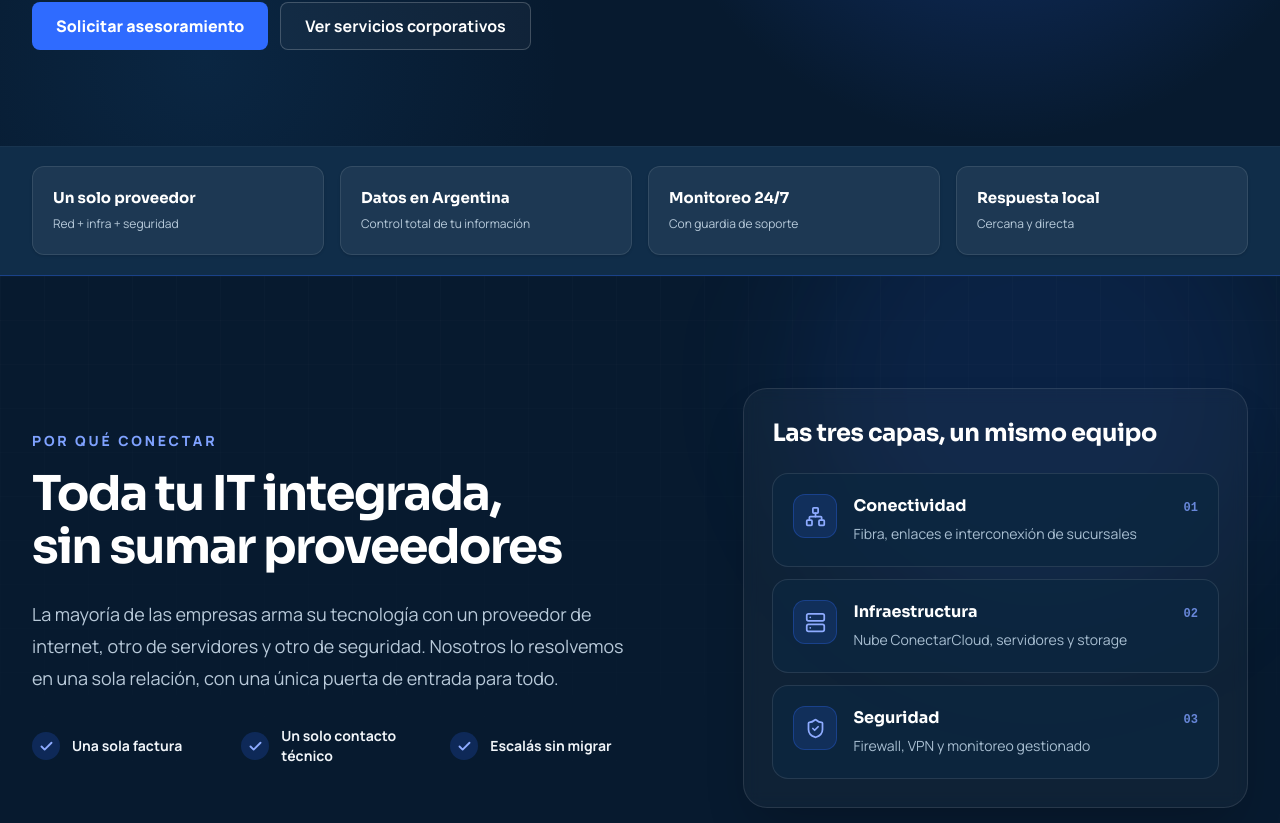
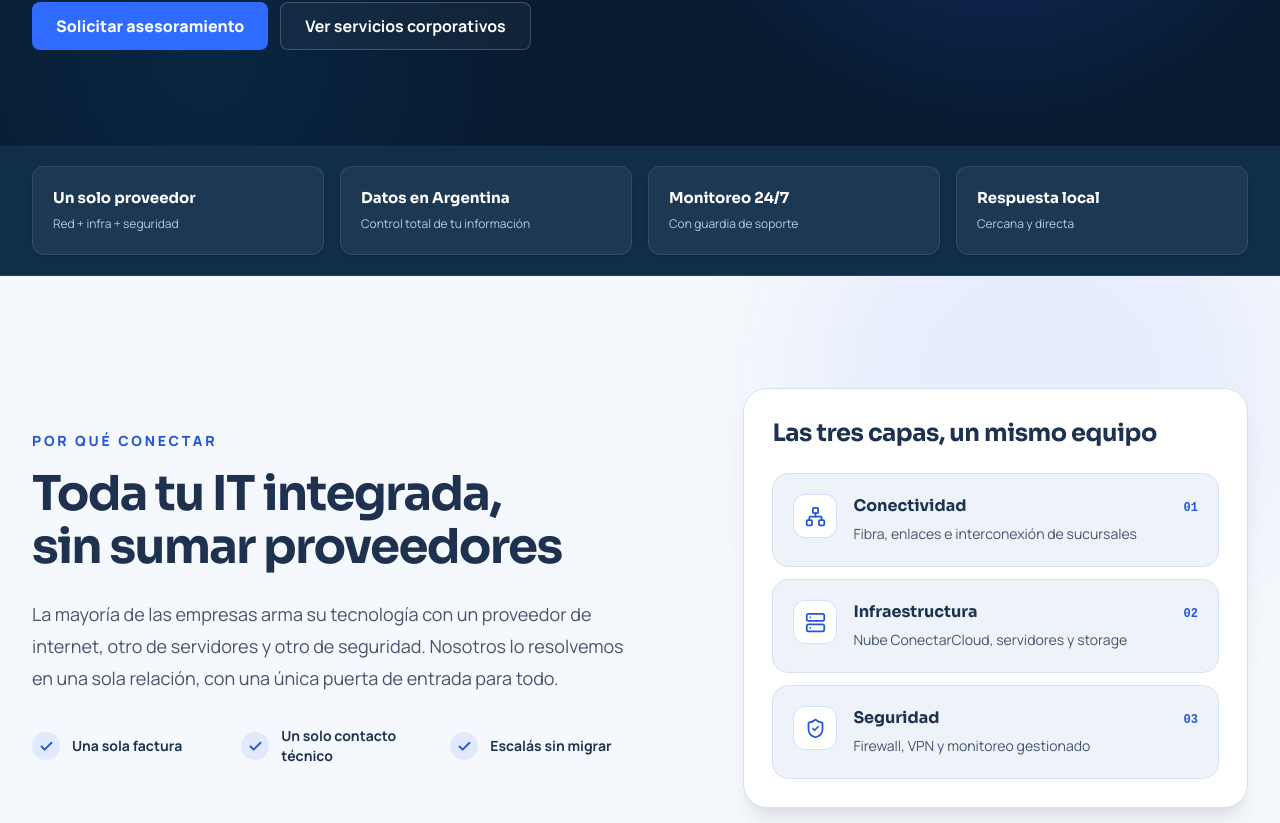
Before and after one commit to ConectarServicios/conectar-web, a Next.js app: page /corporativo in a window 1280 px wide. Shown: the part 517-1340 px from the top of the page. Built offline with nearby package versions, Linux system fonts and the light colour scheme; no server answers; the database is empty.

Commit message:
Aclara la sección Por qué Conectar

```diff
--- a/src/components/public/home-corporativo-content.tsx
+++ b/src/components/public/home-corporativo-content.tsx
@@ -37,33 +37,32 @@ export function HomeCorporativoContent() {
     <>
       <section
         aria-labelledby="corporate-integrated-it-title"
-        className="relative isolate scroll-mt-20 overflow-hidden bg-brand-navy-deep py-20 text-white sm:py-24 lg:py-28"
+        className="relative isolate scroll-mt-20 overflow-hidden border-b border-corporate-border bg-corporate-surface py-20 sm:py-24 lg:py-28"
         id="servicios"
       >
         <div className="absolute inset-0 -z-10" aria-hidden="true">
-          <div className="absolute -top-32 right-0 size-[30rem] rounded-full bg-corporate-accent/10 blur-3xl" />
-          <div className="public-grid-pattern absolute inset-0 opacity-40" />
+          <div className="absolute -top-32 right-0 size-[30rem] rounded-full bg-corporate-accent/[0.07] blur-3xl" />
         </div>
 
         <div className="public-container grid items-center gap-12 lg:grid-cols-[minmax(0,1fr)_minmax(420px,.82fr)] lg:gap-16 xl:gap-24">
           <div>
-            <p className="text-xs font-black tracking-[0.2em] text-[#7fa2ff] uppercase sm:text-sm">
+            <p className="text-xs font-black tracking-[0.2em] text-corporate-accent-strong uppercase sm:text-sm">
               Por qué Conectar
             </p>
             <h2
-              className="font-display mt-4 max-w-3xl text-3xl leading-[1.12] font-bold tracking-[-0.035em] text-balance sm:text-4xl lg:text-5xl"
+              className="font-display mt-4 max-w-3xl text-3xl leading-[1.12] font-bold tracking-[-0.035em] text-brand-navy text-balance sm:text-4xl lg:text-5xl"
               id="corporate-integrated-it-title"
             >
               Toda tu IT integrada, sin sumar proveedores
             </h2>
-            <p className="mt-6 max-w-2xl text-base leading-7 text-[#b8c9d9] sm:text-lg sm:leading-8">
+            <p className="mt-6 max-w-2xl text-base leading-7 text-slate-600 sm:text-lg sm:leading-8">
               La mayoría de las empresas arma su tecnología con un proveedor de internet, otro de servidores y otro de seguridad. Nosotros lo resolvemos en una sola relación, con una única puerta de entrada para todo.
             </p>
 
             <ul className="mt-8 grid list-none gap-3 sm:grid-cols-3 lg:grid-cols-1 xl:grid-cols-3">
               {benefits.map((benefit) => (
-                <li className="flex items-center gap-3 text-sm font-bold text-slate-100" key={benefit}>
-                  <span className="flex size-7 shrink-0 items-center justify-center rounded-full bg-corporate-accent/20 text-corporate-accent-soft" aria-hidden="true">
+                <li className="flex items-center gap-3 text-sm font-bold text-brand-navy" key={benefit}>
+                  <span className="flex size-7 shrink-0 items-center justify-center rounded-full bg-corporate-accent/10 text-corporate-accent-strong" aria-hidden="true">
                     <Check size={15} strokeWidth={3} />
                   </span>
                   {benefit}
@@ -72,21 +71,21 @@ export function HomeCorporativoContent() {
             </ul>
           </div>
 
-          <div className="rounded-3xl border border-white/10 bg-white/[0.035] p-5 shadow-2xl shadow-black/20 backdrop-blur-sm sm:p-7">
-            <h3 className="font-display text-xl font-bold tracking-[-0.02em] text-white sm:text-2xl">
+          <div className="rounded-3xl border border-corporate-border bg-white p-5 shadow-xl shadow-slate-950/[0.07] sm:p-7">
+            <h3 className="font-display text-xl font-bold tracking-[-0.02em] text-brand-navy sm:text-2xl">
               Las tres capas, un mismo equipo
             </h3>
             <ol className="mt-6 space-y-3">
               {layers.map(({ title, description, icon: Icon }, index) => (
-                <li className="group grid grid-cols-[auto_1fr] gap-x-4 rounded-2xl border border-white/10 bg-[#0d2740]/80 p-4 transition-colors hover:border-corporate-accent/45 sm:p-5" key={title}>
-                  <span className="row-span-2 flex size-11 items-center justify-center rounded-xl border border-corporate-accent/30 bg-corporate-accent/15 text-corporate-accent-soft" aria-hidden="true">
+                <li className="group grid grid-cols-[auto_1fr] gap-x-4 rounded-2xl border border-corporate-border bg-corporate-surface-soft p-4 transition-colors hover:border-corporate-accent/40 sm:p-5" key={title}>
+                  <span className="row-span-2 flex size-11 items-center justify-center rounded-xl border border-corporate-accent/20 bg-white text-corporate-accent-strong" aria-hidden="true">
                     <Icon size={21} strokeWidth={2} />
                   </span>
                   <div className="flex items-baseline justify-between gap-4">
-                    <h4 className="font-display font-bold text-white">{title}</h4>
-                    <span className="font-mono text-xs font-bold text-[#6887d9]">0{index + 1}</span>
+                    <h4 className="font-display font-bold text-brand-navy">{title}</h4>
+                    <span className="font-mono text-xs font-bold text-corporate-accent-strong">0{index + 1}</span>
                   </div>
-                  <p className="mt-1 text-sm leading-6 text-[#a9bfd2]">{description}</p>
+                  <p className="mt-1 text-sm leading-6 text-slate-600">{description}</p>
                 </li>
               ))}
             </ol>
```
